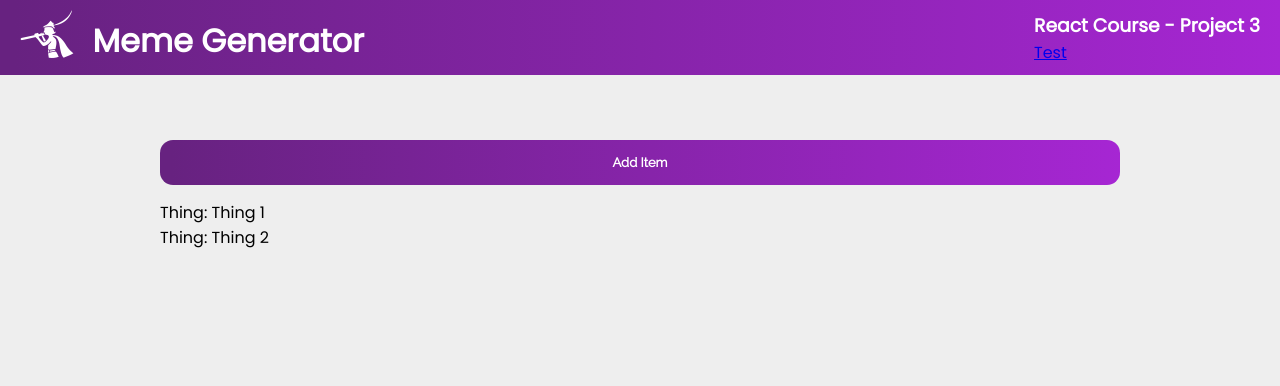
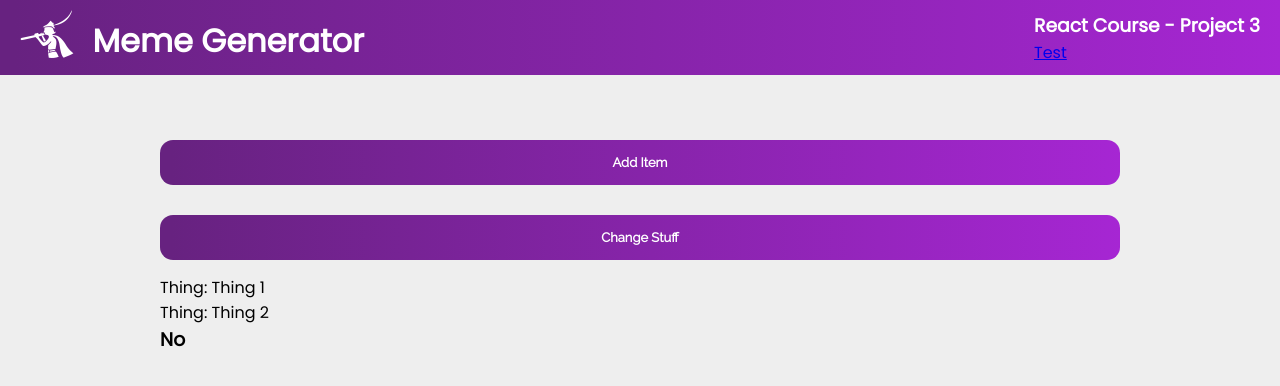
Before and after one commit to KramStyles/meme-with-react, a React (Create React App) app: page /test in a window 1280 px wide. Shown: the top 386 px of the page. Built offline with nearby package versions, Linux system fonts and the light colour scheme.

Commit message:
Added state to toggle yes and No

```diff
--- a/src/Components/assets/TestFile.jsx
+++ b/src/Components/assets/TestFile.jsx
@@ -5,19 +5,33 @@ export default function TestFile() {
     const thingsArray = ['Thing 1', 'Thing 2'];
     const [things, setThings] = useState(thingsArray);
 
+    const [stuff, setStuff] = useState('No');
+    const [active, setActive] = useState(false);
+
     const thingsElement = things.map(item => <p key={item}>Thing: {item}</p>)
 
     const addItem = () => {
-        let newItem = `Thing ${thingsArray.length + 1}`;
-        things.push(newItem);
+        let newItem = `Thing ${things.length + 1}`;
+        setThings(prev => [...prev, newItem])
 
-        console.log(things);
+    }
+
+    const handleClick = () => {
+        if (active) {
+            setStuff('No');
+            setActive(false);
+        } else{
+            setStuff('Yes');
+            setActive(true);
+        }
     }
 
   return (
     <div className='container'>
         <button onClick={addItem}>Add Item</button>
+        <button onClick={handleClick}>Change Stuff</button>
         {thingsElement}
+        <h3>{stuff}</h3>
     </div>
   )
 }
```
